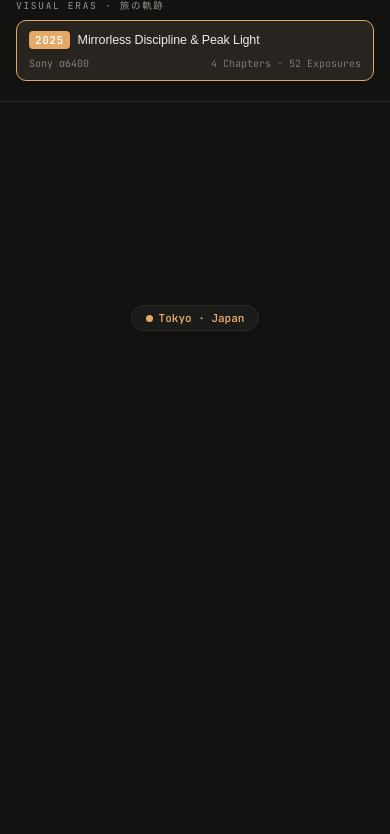
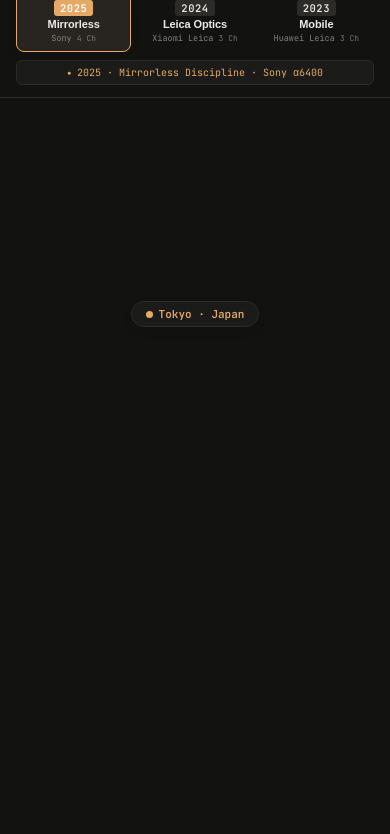
Before and after one commit to tanhourui/h-rui-journal, an Astro site: page / in a window 390 px wide. Shown: the part 75-909 px from the top of the page. Built offline with nearby package versions, Linux system fonts and the light colour scheme; Astro itself is replaced by a stand-in of ours.

Commit message:
feat(mobile): 3-segment equal timeline grid showing 2025, 2024, and 2023 simultaneously without horizontal swiping

```diff
--- a/src/components/Globe.astro
+++ b/src/components/Globe.astro
@@ -421,6 +421,11 @@ const { journeysData } = Astro.props;
           btn.className = 'country-nav-item';
         }
       });
+
+      const mobileActiveEraDesc = document.getElementById('mobileActiveEraDesc');
+      if (mobileActiveEraDesc && c) {
+        mobileActiveEraDesc.textContent = `${c.year || ''} · ${c.eraTitle || c.name} · ${c.camera || ''}`;
+      }
 
       updateCountryCards(countryKey);
     }
--- a/src/components/Sidebar.astro
+++ b/src/components/Sidebar.astro
@@ -4,7 +4,10 @@ interface EraItem {
   name: string;
   year: number;
   eraTitle: string;
+  shortTitle?: string;
   camera: string;
+  cameraShort?: string;
+  chaptersCount?: string;
   count: string;
 }
 
@@ -13,9 +16,9 @@ interface Props {
 }
 
 const { eras = [
-  { id: 'japan-2025', name: 'Japan 2025', year: 2025, eraTitle: 'Mirrorless Discipline & Peak Light', camera: 'Sony α6400', count: '4 Chapters · 52 Exposures' },
-  { id: 'japan-2024', name: 'Japan 2024', year: 2024, eraTitle: 'Leica Optics & Autumn Tone', camera: 'Xiaomi 14 Ultra', count: '3 Chapters · 99 Exposures' },
-  { id: 'japan-2023', name: 'Japan 2023', year: 2023, eraTitle: 'Mobile Exploration & Wonder', camera: 'Huawei P40 Pro', count: '3 Chapters · 45 Exposures' },
+  { id: 'japan-2025', name: 'Japan 2025', year: 2025, eraTitle: 'Mirrorless Discipline & Peak Light', shortTitle: 'Mirrorless', camera: 'Sony α6400', cameraShort: 'Sony', chaptersCount: '4 Ch', count: '4 Chapters · 52 Exposures' },
+  { id: 'japan-2024', name: 'Japan 2024', year: 2024, eraTitle: 'Leica Optics & Autumn Tone', shortTitle: 'Leica Optics', camera: 'Xiaomi 14 Ultra', cameraShort: 'Xiaomi Leica', chaptersCount: '3 Ch', count: '3 Chapters · 99 Exposures' },
+  { id: 'japan-2023', name: 'Japan 2023', year: 2023, eraTitle: 'Mobile Exploration & Wonder', shortTitle: 'Mobile', camera: 'Huawei P40 Pro', cameraShort: 'Huawei Leica', chaptersCount: '3 Ch', count: '3 Chapters · 45 Exposures' },
 ] } = Astro.props;
 ---
 
@@ -30,6 +33,8 @@ const { eras = [
 
     <div class="nav-section">
       <div class="nav-section-title">Visual Eras · 旅の軌跡</div>
+
+      <!-- 3-Segment Era Grid: All 3 visible side-by-side on mobile without horizontal swiping -->
       <div class="country-nav-list">
         {eras.map((era, idx) => (
           <button
@@ -38,26 +43,37 @@ const { eras = [
           >
             <div class="era-header-row">
               <span class="era-year-badge">{era.year}</span>
-              <span class="era-title-text">{era.eraTitle}</span>
+              <span class="era-title-text desktop-only">{era.eraTitle}</span>
+              <span class="era-title-text mobile-only">{era.shortTitle || era.eraTitle}</span>
             </div>
-            <div class="era-sub-meta font-mono">
+            <div class="era-sub-meta font-mono desktop-only">
               <span class="camera-pill">{era.camera}</span>
               <span class="chapter-count">{era.count}</span>
+            </div>
+            <div class="era-sub-meta font-mono mobile-only">
+              <span class="camera-pill">{era.cameraShort || era.camera}</span>
+              <span class="chapter-count">{era.chaptersCount || ''}</span>
             </div>
           </button>
         ))}
       </div>
+
+      <!-- Mobile Active Era Callout Banner -->
+      <div class="mobile-active-era-banner font-mono mobile-only">
+        <span class="active-era-bullet">●</span>
+        <span id="mobileActiveEraDesc">2025 · Mirrorless Discipline · Sony α6400</span>
+      </div>
     </div>
 
     <!-- Time-Aware Atmosphere Indicator -->
-    <div class="time-atmosphere-pill">
+    <div class="time-atmosphere-pill desktop-only">
       <span class="atmosphere-dot"></span>
       <span id="timeAtmosphereText">Auto Palette</span>
     </div>
   </div>
 
   <!-- Sidebar Footer -->
-  <div class="sidebar-footer font-mono">
+  <div class="sidebar-footer font-mono desktop-only">
     <div class="author-name">Tan Hou Rui</div>
     <div class="footer-sub">Visual Archive & Field Journal</div>
     <div class="social-row">
@@ -205,6 +221,14 @@ const { eras = [
     opacity: 0.75;
   }
 
+  .mobile-only {
+    display: none;
+  }
+
+  .desktop-only {
+    display: inherit;
+  }
+
   .time-atmosphere-pill {
     display: inline-flex;
     align-items: center;
@@ -268,59 +292,143 @@ const { eras = [
     color: var(--sub-accent);
   }
 
+  /* Responsive Mobile 3-Segment Timeline Layout */
   @media (max-width: 900px) {
     .sidebar {
       width: 100%;
       height: auto;
       border-right: none;
       border-bottom: 1px solid var(--border-subtle);
-      padding: 16px 16px 14px;
+      padding: 14px 16px 12px;
+    }
+
+    .brand-block {
+      display: flex;
+      align-items: baseline;
+      justify-content: space-between;
+      gap: 8px;
     }
 
     .brand-block h1 {
-      font-size: 19px;
+      font-size: 18px;
     }
 
     .brand-block .subtitle {
-      font-size: 10px;
+      font-size: 9.5px;
+      margin-top: 0;
     }
 
     .nav-section {
-      margin-top: 14px;
+      margin-top: 10px;
     }
 
     .nav-section-title {
-      font-size: 9.5px;
-      margin-bottom: 8px;
+      font-size: 9px;
+      margin-bottom: 6px;
+      letter-spacing: 0.14em;
     }
 
+    /* 3 equal columns: 100% visible on screen, zero hidden swipe */
     .country-nav-list {
-      display: flex;
-      flex-direction: row;
-      overflow-x: auto;
-      gap: 8px;
-      padding-bottom: 6px;
-      -webkit-overflow-scrolling: touch;
-      scrollbar-width: none;
-    }
-
-    .country-nav-list::-webkit-scrollbar {
-      display: none;
+      display: grid;
+      grid-template-columns: repeat(3, 1fr);
+      gap: 6px;
+      width: 100%;
     }
 
     .country-nav-item {
-      min-width: 185px;
-      flex: 0 0 auto;
-      padding: 10px 12px;
-      border-radius: 10px;
+      display: flex;
+      flex-direction: column;
+      align-items: center;
+      text-align: center;
+      padding: 8px 4px 7px;
+      border-radius: 8px;
+      width: 100%;
+      min-width: 0;
+      gap: 2px;
     }
 
-    .time-atmosphere-pill {
-      display: none;
+    .country-nav-item:hover {
+      transform: none;
     }
 
-    .sidebar-footer {
-      display: none;
+    .era-header-row {
+      flex-direction: column;
+      align-items: center;
+      gap: 2px;
+      width: 100%;
+    }
+
+    .era-year-badge {
+      font-size: 10.5px;
+      padding: 1px 6px;
+      border-radius: 3px;
+    }
+
+    .era-title-text {
+      font-size: 11px;
+      font-weight: 600;
+      letter-spacing: -0.01em;
+      white-space: nowrap;
+      overflow: hidden;
+      text-overflow: ellipsis;
+      width: 100%;
+      text-align: center;
+    }
+
+    .era-sub-meta {
+      flex-direction: column;
+      align-items: center;
+      gap: 1px;
+      font-size: 8.5px;
+      width: 100%;
+      margin-top: 0;
+    }
+
+    .camera-pill {
+      font-size: 8.5px;
+      white-space: nowrap;
+      overflow: hidden;
+      text-overflow: ellipsis;
+      max-width: 100%;
+      text-align: center;
+    }
+
+    .chapter-count {
+      font-size: 8px;
+      opacity: 0.75;
+    }
+
+    .mobile-only {
+      display: block;
+    }
+
+    .desktop-only {
+      display: none !important;
+    }
+
+    .mobile-active-era-banner {
+      display: flex;
+      align-items: center;
+      justify-content: center;
+      gap: 6px;
+      margin-top: 8px;
+      padding: 5px 10px;
+      border-radius: 6px;
+      background: var(--card-surface);
+      border: 1px solid var(--border-subtle);
+      font-size: 10px;
+      color: var(--sub-accent);
+      white-space: nowrap;
+      overflow: hidden;
+      text-overflow: ellipsis;
+      text-align: center;
+    }
+
+    .mobile-active-era-banner .active-era-bullet {
+      font-size: 7px;
+      color: var(--sub-accent);
+      flex-shrink: 0;
     }
   }
 </style>
--- a/src/pages/index.astro
+++ b/src/pages/index.astro
@@ -83,7 +83,10 @@ const erasSummaries = Object.values(erasData).map(e => ({
   name: e.name,
   year: e.year,
   eraTitle: e.eraTitle,
+  shortTitle: e.year === 2025 ? 'Mirrorless' : (e.year === 2024 ? 'Leica Optics' : 'Mobile'),
   camera: e.camera,
+  cameraShort: e.year === 2025 ? 'Sony' : (e.year === 2024 ? 'Xiaomi Leica' : 'Huawei Leica'),
+  chaptersCount: `${e.states.length} Ch`,
   count: `${e.states.length} Chapters · ${e.states.reduce((acc, s) => acc + (s.gallery?.length || 0) + 1 + (s.sub1 ? 1 : 0) + (s.sub2 ? 1 : 0), 0)} Exposures`
 }));
 ---
```
